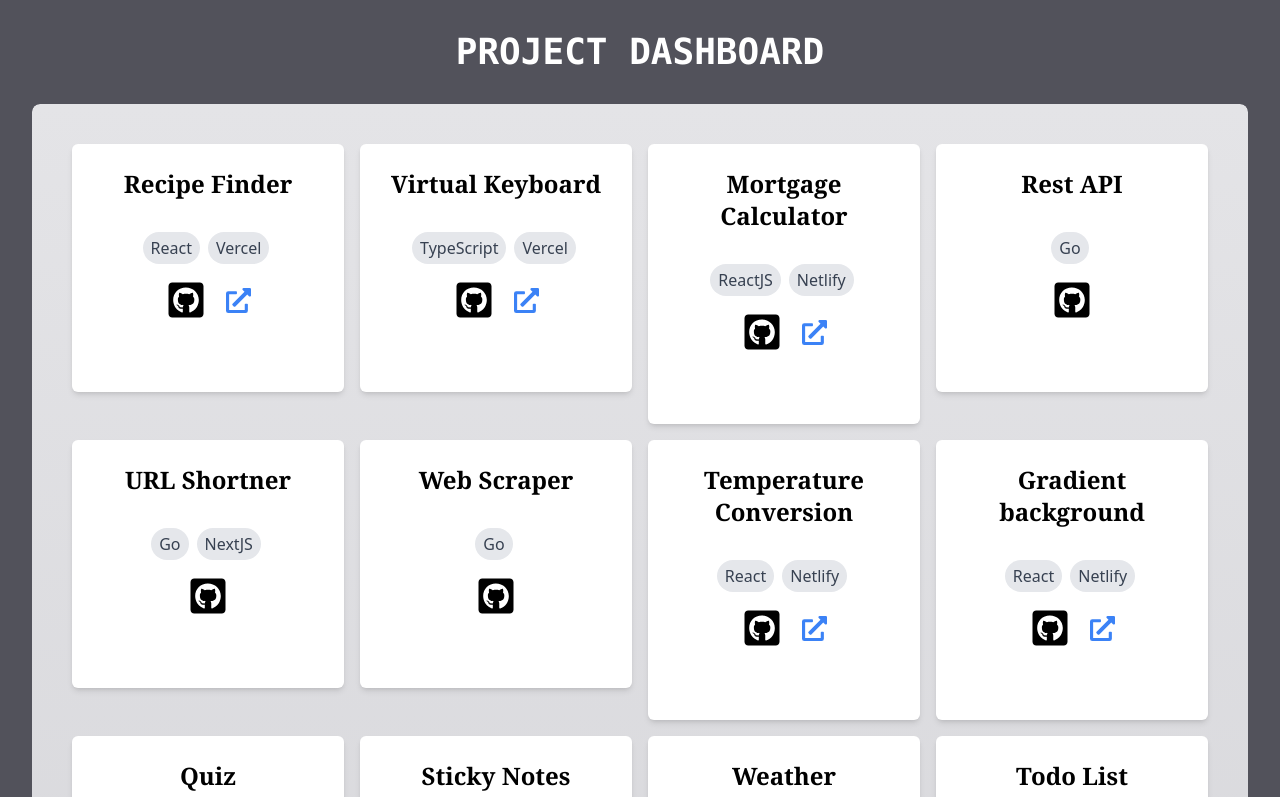
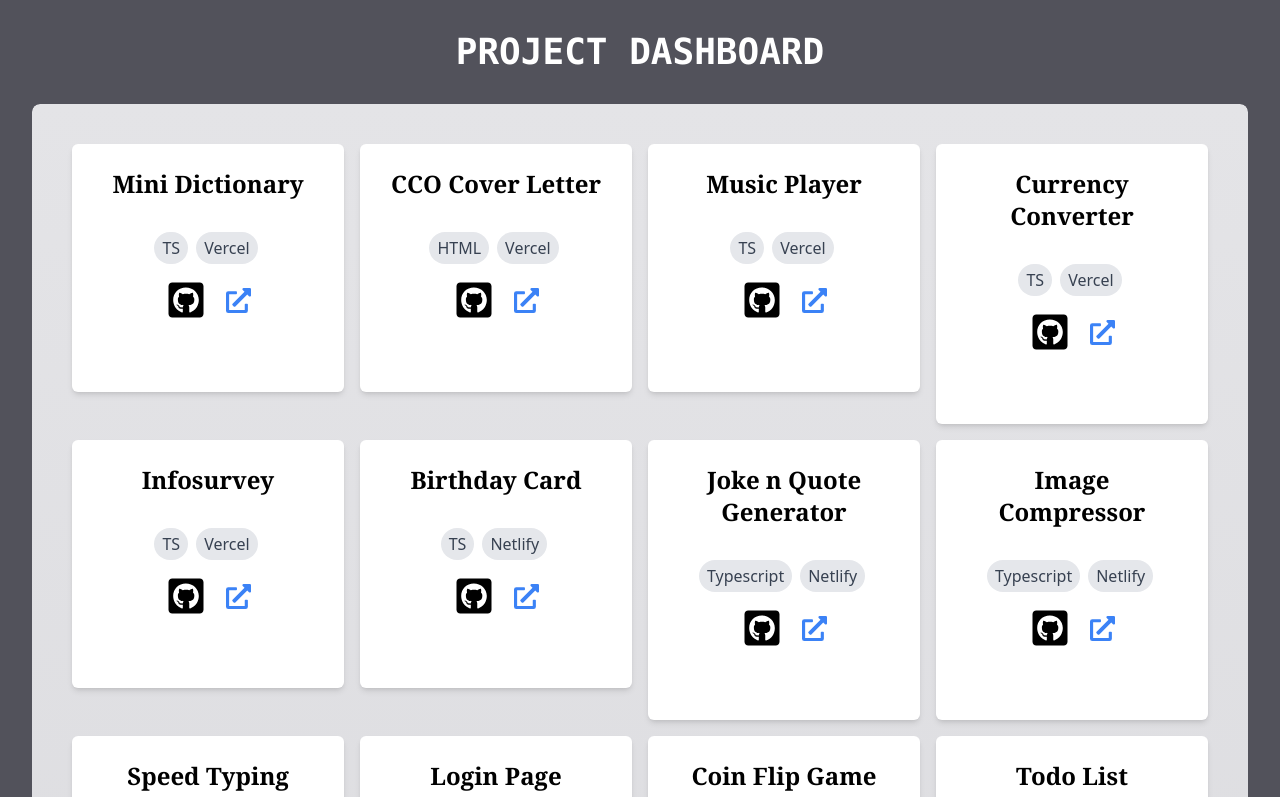
Before and after one commit to mendoncamaria/projects-list, a React (Vite) app: page / in a window 1280 px wide. Shown: the top 797 px of the page. Built offline with nearby package versions, Linux system fonts and the light colour scheme.

Commit message:
CHORE: Updated Project List

```diff
--- a/src/data/arrayConstants.ts
+++ b/src/data/arrayConstants.ts
@@ -140,9 +140,7 @@ export const cardsData = [
   {
     title: 'Web Scraper',
     description: 'Temperature Conversion',
-    language: [
-      { name: 'Go', filename: REACT },
-    ],
+    language: [{ name: 'Go', filename: REACT }],
     gitUrl: 'https://github.com/mendoncamaria/web-scraper-go',
   },
   {
@@ -161,9 +159,7 @@ export const cardsData = [
   {
     title: 'Rest API',
     description: 'CRUD using RestAPI and MongoDB',
-    language: [
-      { name: 'Go', filename: NEXTJS },
-    ],
+    language: [{ name: 'Go', filename: NEXTJS }],
     liveUrl: '',
     gitUrl: 'https://github.com/mendoncamaria/rest-api-go',
   },
@@ -193,7 +189,7 @@ export const cardsData = [
     liveUrl: 'https://virtualkeyboard-mm.vercel.app/',
     gitUrl: 'https://github.com/mendoncamaria/virtual-keyboard',
   },
-    {
+  {
     title: 'Recipe Finder',
     description: 'Recipe Finder',
     language: [
@@ -205,6 +201,163 @@ export const cardsData = [
     ],
     liveUrl: 'https://recipefinder-mm.vercel.app/',
     gitUrl: 'https://github.com/mendoncamaria/recipe-finder',
+  },
+  {
+    title: 'Todo List',
+    description: 'Todo List TS',
+    language: [
+      { name: 'Typescript', filename: REACT },
+      { name: 'Firebase', filename: FIREBASE },
+      {
+        name: 'Netlify',
+        filename: NETLIFY,
+      },
+    ],
+    liveUrl: 'https://todolist-mm-ts.netlify.app/',
+    gitUrl: 'https://github.com/mendoncamaria/todo-list-ts',
+  },
+  {
+    title: 'Coin Flip Game',
+    description: 'Coin Flip Game',
+    language: [
+      { name: 'Typescript', filename: REACT },
+      {
+        name: 'Netlify',
+        filename: NETLIFY,
+      },
+    ],
+    liveUrl: 'https://coinflip-mm.netlify.app/',
+    gitUrl: 'https://github.com/mendoncamaria/coin-flip',
+  },
+  {
+    title: 'Login Page',
+    description: 'Login Page',
+    language: [
+      { name: 'React', filename: VERCEL },
+      {
+        name: 'Netlify',
+        filename: NETLIFY,
+      },
+    ],
+    liveUrl: 'https://loginpage-mm.netlify.app/',
+    gitUrl: 'https://github.com/mendoncamaria/login-page',
+  },
+  {
+    title: 'Speed Typing Tester',
+    description: 'Speed Typing Tester',
+    language: [
+      { name: 'Typescript', filename: VERCEL },
+      {
+        name: 'Netlify',
+        filename: NETLIFY,
+      },
+    ],
+    liveUrl: 'https://speedtyping-mm.netlify.app/',
+    gitUrl: 'https://github.com/mendoncamaria/typing-speed-tester',
+  },
+  {
+    title: 'Image Compressor',
+    description: 'Image Compressor',
+    language: [
+      { name: 'Typescript', filename: VERCEL },
+      {
+        name: 'Netlify',
+        filename: NETLIFY,
+      },
+    ],
+    liveUrl: 'https://imagecompressor-mm.netlify.app/',
+    gitUrl: 'https://github.com/mendoncamaria/image-compress-slider',
+  },
+  {
+    title: 'Joke n Quote Generator',
+    description: 'Joke n Quote Generator',
+    language: [
+      { name: 'Typescript', filename: VERCEL },
+      {
+        name: 'Netlify',
+        filename: NETLIFY,
+      },
+    ],
+    liveUrl: 'https://jokequotegenerator-mm.netlify.app/',
+    gitUrl: 'https://github.com/mendoncamaria/Multi-Generator',
+  },
+  {
+    title: 'Birthday Card',
+    description: 'Birthday Card',
+    language: [
+      { name: 'TS', filename: VERCEL },
+      {
+        name: 'Netlify',
+        filename: NETLIFY,
+      },
+    ],
+    liveUrl: 'https://birthdaycard-mm.netlify.app/',
+    gitUrl: 'https://github.com/mendoncamaria/birthday-card',
+  },
+  {
+    title: 'Infosurvey',
+    description: 'Infosurvey',
+    language: [
+      { name: 'TS', filename: VERCEL },
+      {
+        name: 'Vercel',
+        filename: NETLIFY,
+      },
+    ],
+    liveUrl: 'https://infosurvey-mm.vercel.app/',
+    gitUrl: 'https://github.com/mendoncamaria/survey',
+  },
+  {
+    title: 'Currency Converter',
+    description: 'Currency Converter',
+    language: [
+      { name: 'TS', filename: VERCEL },
+      {
+        name: 'Vercel',
+        filename: NETLIFY,
+      },
+    ],
+    liveUrl: 'https://currencyconverter-mm.vercel.app/',
+    gitUrl: 'https://github.com/mendoncamaria/currency-converter',
+  },
+  {
+    title: 'Music Player',
+    description: 'Music Player',
+    language: [
+      { name: 'TS', filename: VERCEL },
+      {
+        name: 'Vercel',
+        filename: NETLIFY,
+      },
+    ],
+    liveUrl: 'https://musicapp-mendoncamaria.vercel.app/',
+    gitUrl: 'https://github.com/mendoncamaria/music-app',
+  },
+  {
+    title: 'CCO Cover Letter',
+    description: 'CCO Letter - Created as part of Job application',
+    language: [
+      { name: 'HTML', filename: VERCEL },
+      {
+        name: 'Vercel',
+        filename: NETLIFY,
+      },
+    ],
+    liveUrl: 'https://chocolate-ops.vercel.app/',
+    gitUrl: 'https://github.com/mendoncamaria/cco-cover-letter',
+  },
+  {
+    title: 'Mini Dictionary',
+    description: 'Mini Dictionary',
+    language: [
+      { name: 'TS', filename: VERCEL },
+      {
+        name: 'Vercel',
+        filename: NETLIFY,
+      },
+    ],
+    liveUrl: 'https://dictionary-mm.vercel.app/',
+    gitUrl: 'https://github.com/mendoncamaria/dictionary-app',
   },
   // {
   //   title: 'Chatbot',
@@ -231,19 +384,6 @@ export const cardsData = [
   //   ],
   //   liveUrl: '',
   //   gitUrl: 'https://github.com/mendoncamaria/city-map',
-  // },
-  // {
-  //   title: 'Login Page',
-  //   description: 'Login Page',
-  //   language: [
-  //     { name: 'Astro', filename: ASTRO },
-  //     {
-  //       name: 'Netlify',
-  //       filename: NETLIFY,
-  //     },
-  //   ],
-  //   liveUrl: '',
-  //   gitUrl: 'https://github.com/mendoncamaria/login-page',
   // },
   // {
   //   title: 'Wedding RSVP 1',
```
